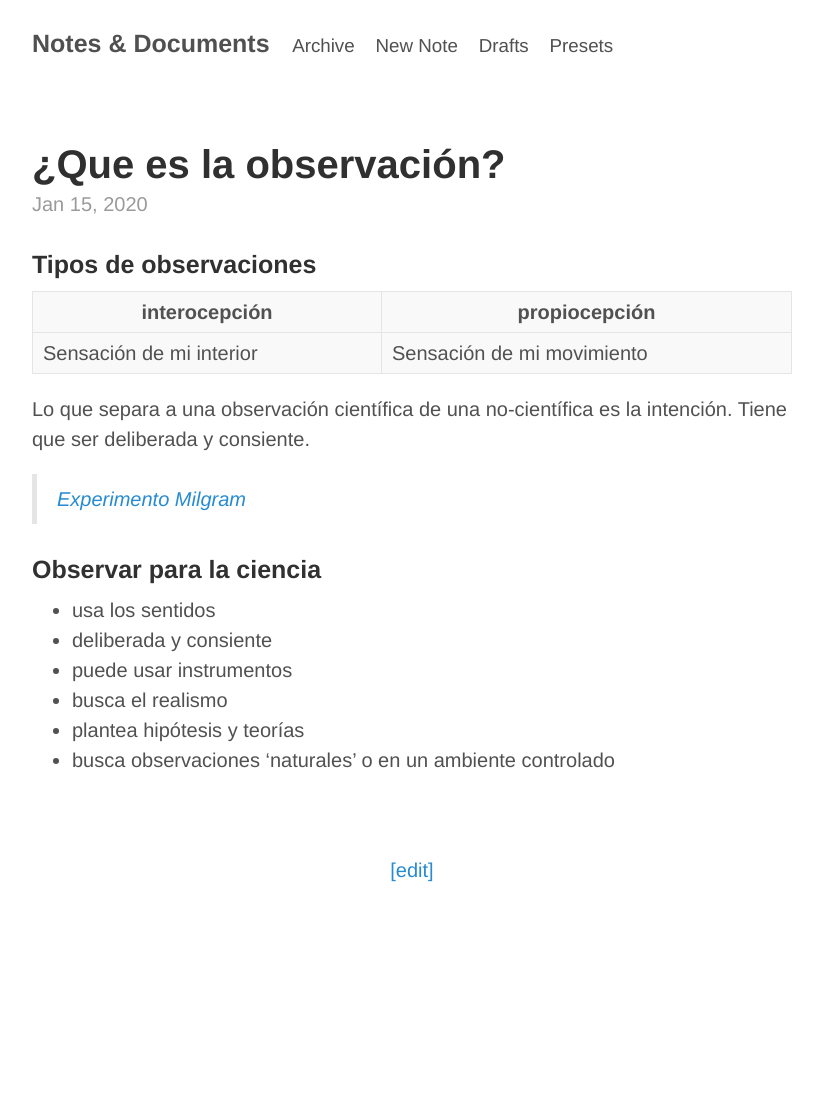
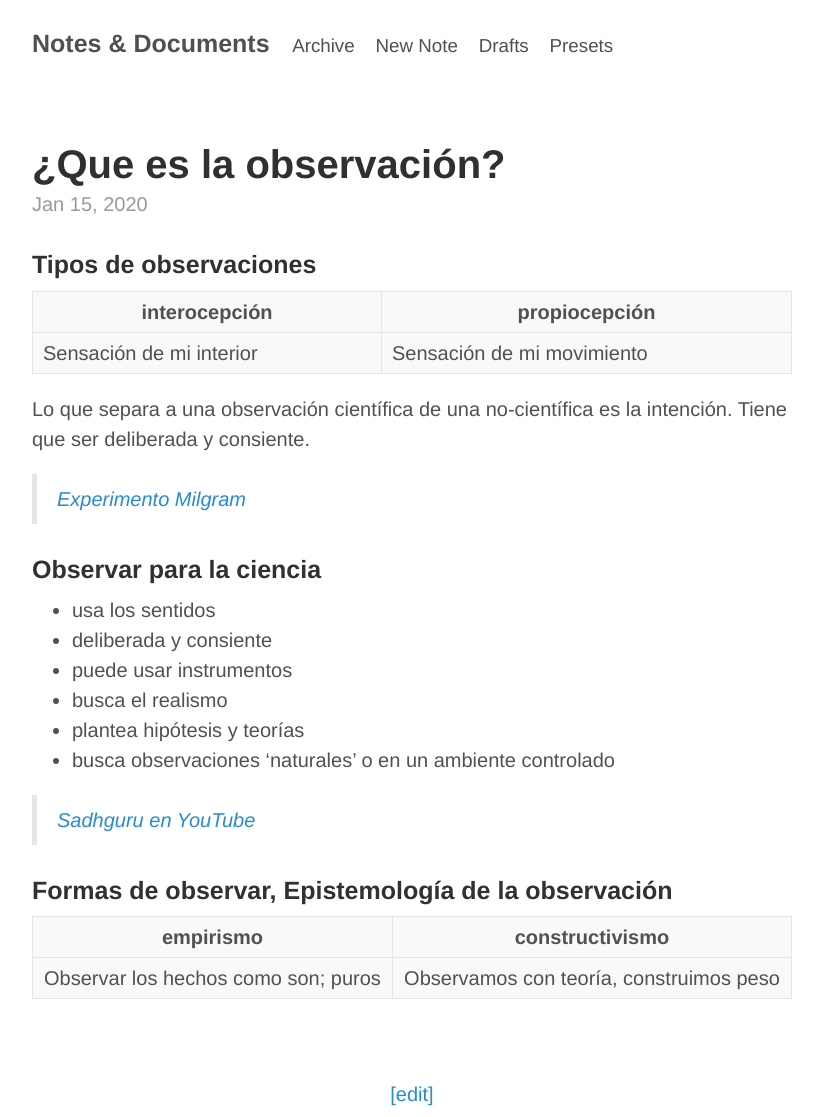
Before and after one commit to alex-esc/notes, a Jekyll site: the page built from _posts/2020-01-15-que-es-observar.md, in a window 1280 px wide. Shown: the whole page, without its empty margins (228-1051 px from the left). Built offline with Jekyll 4.4.1, drawn with Linux system fonts in a browser that asks for light colours; before the commit the page ends 900 px from its top, so only the background shows below that.

Commit message:
Update 2020-01-15-que-es-observar.md

```diff
--- a/_posts/2020-01-15-que-es-observar.md
+++ b/_posts/2020-01-15-que-es-observar.md
@@ -22,3 +22,11 @@ Lo que separa a una observación científica de una no-científica es la intenci
 * busca el realismo
 * plantea hipótesis y teorías
 * busca observaciones 'naturales' o en un ambiente controlado
+
+> *[Sadhguru en YouTube](https://www.youtube.com/results?search_query=sadhguru)*
+
+### Formas de observar, Epistemología de la observación
+
+empirismo                           | constructivismo
+:----------------------------------:|:--------------------------------------:
+Observar los hechos como son; puros | Observamos con teoría, construimos peso
```
